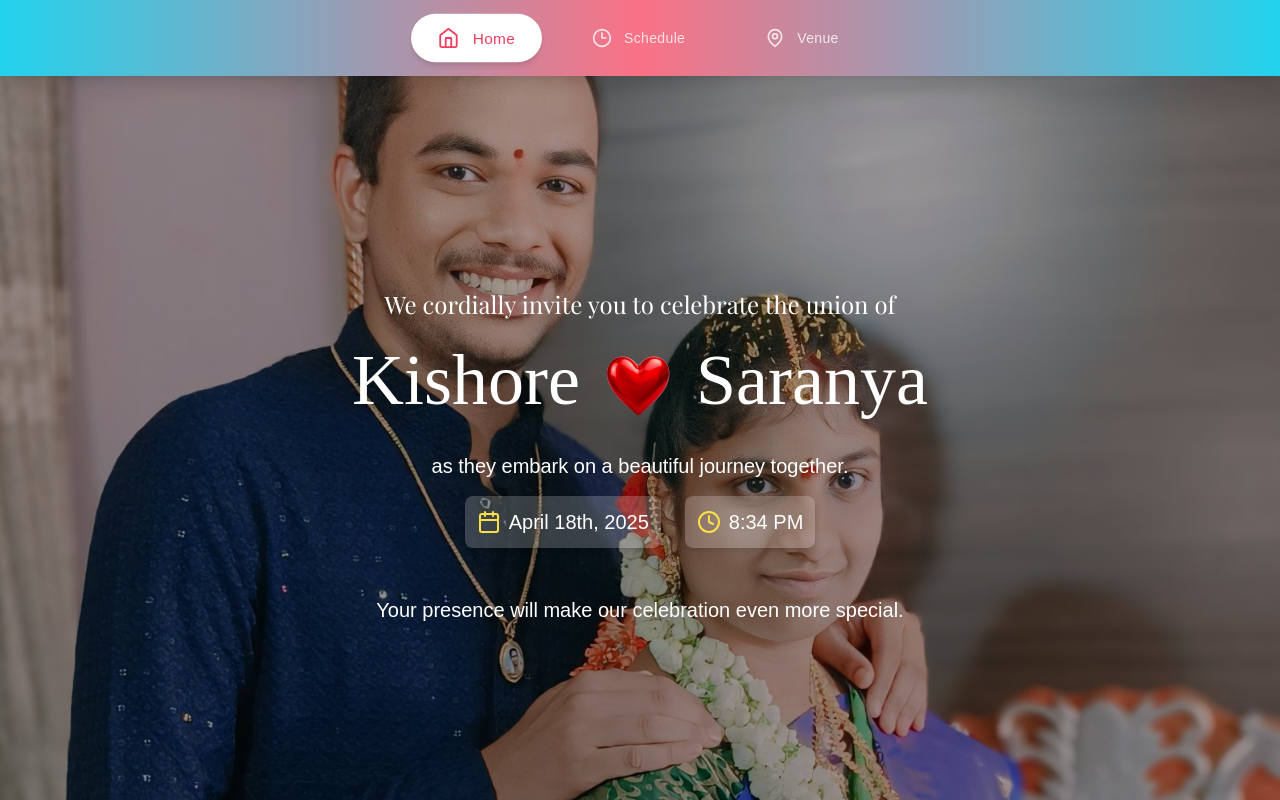
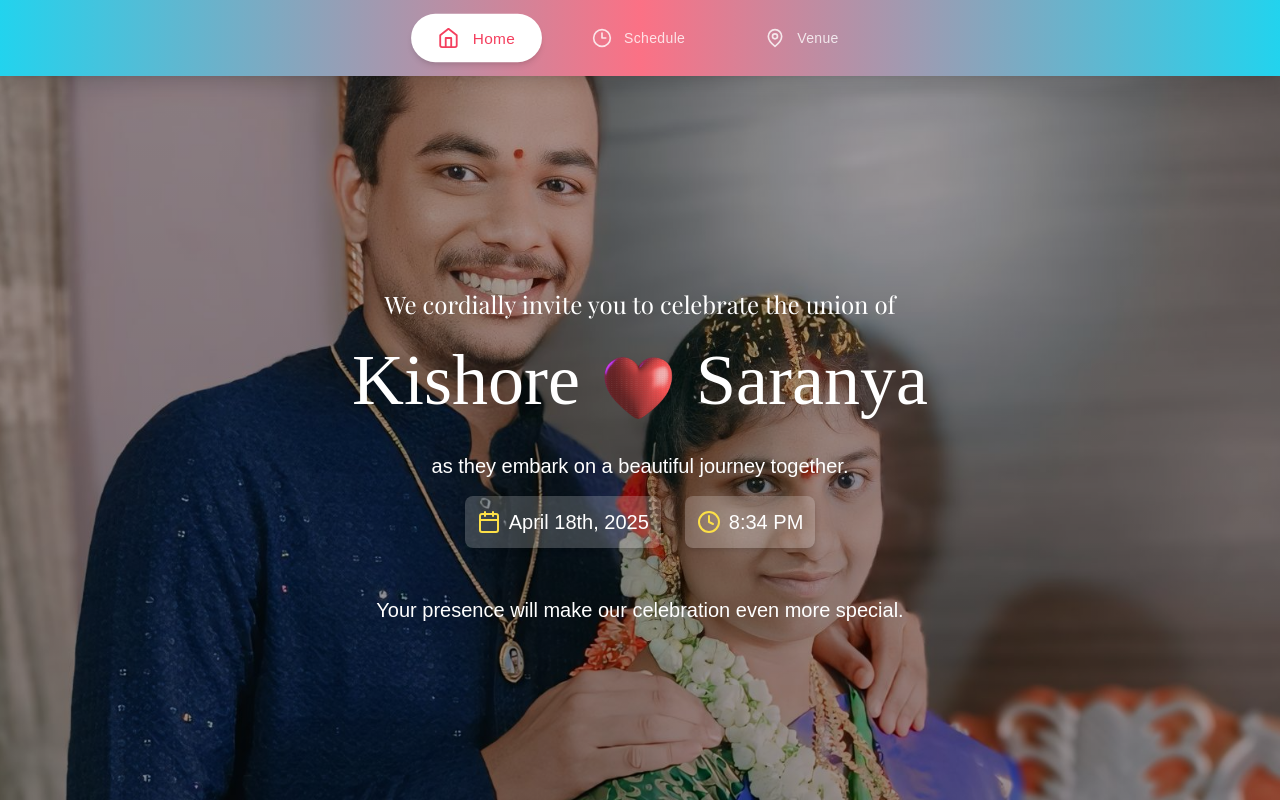
Before and after one commit to KishoreMuthyala/mywedding, a React (Vite) app: page / in a window 1280 px wide. Built offline with nearby package versions, Linux system fonts and the light colour scheme.

Commit message:
fix: update heart image source and remove animation from Home component

```diff
--- a/src/components/Home.tsx
+++ b/src/components/Home.tsx
@@ -1,5 +1,5 @@
 import { Calendar, Clock, Heart } from "lucide-react";
-import heartImageSrc from "../assets/images/heart.png";
+import heartImageSrc from "../assets/images/love-gif.gif";
 import { Tab } from "../App";
 
 interface HomeProps {
@@ -17,7 +17,7 @@ const Home = ({ setActiveTab }: HomeProps) => {
                 <img
                     src={heartImageSrc}
                     alt="Heart"
-                    className="inline-block w-20 h-20 animate-bounce"
+                    className="inline-block w-20 h-20"
                 />{" "}
                 Saranya
             </h1>
```
Also changed, not shown: src/assets/images/love-gif.gif (added).
